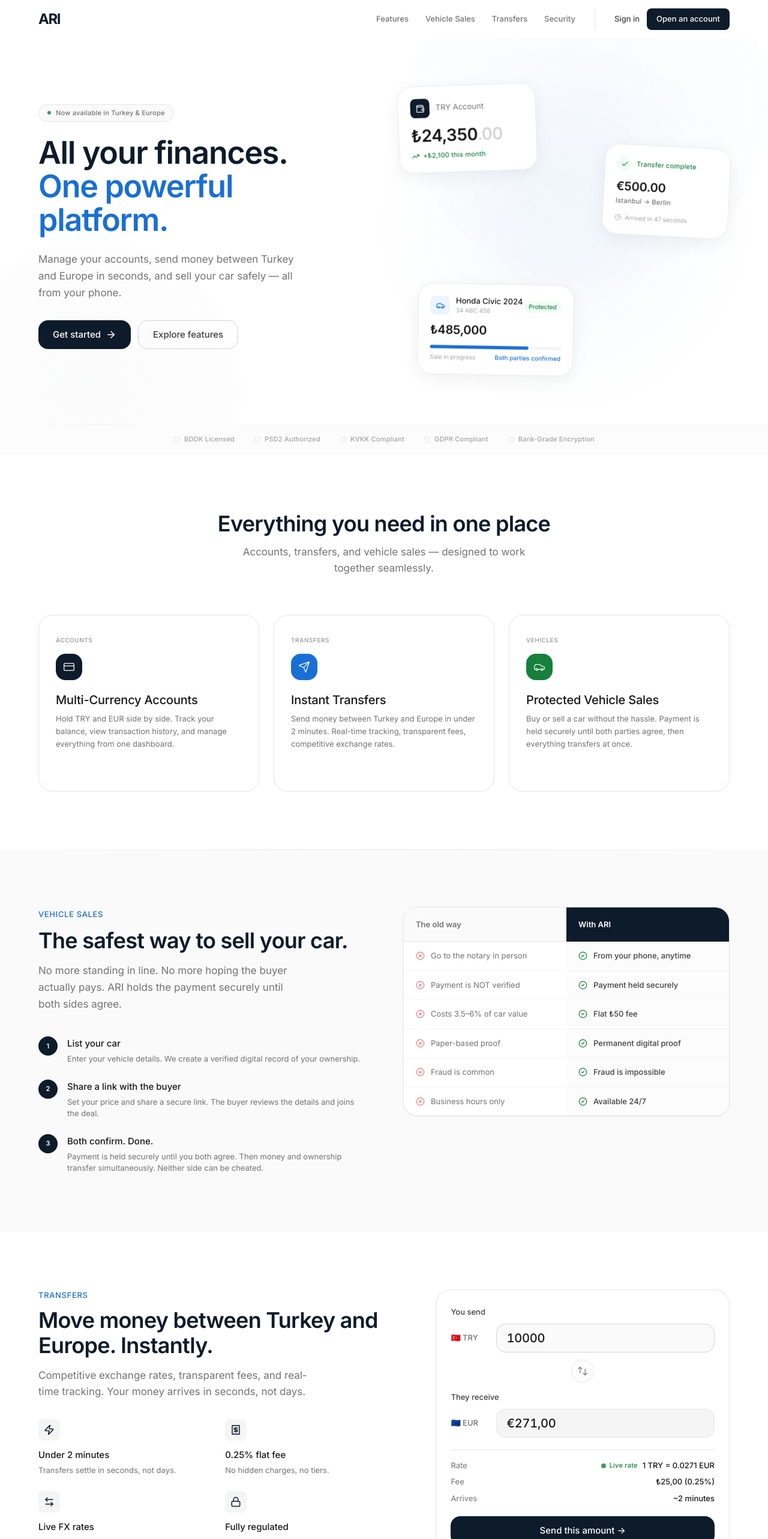
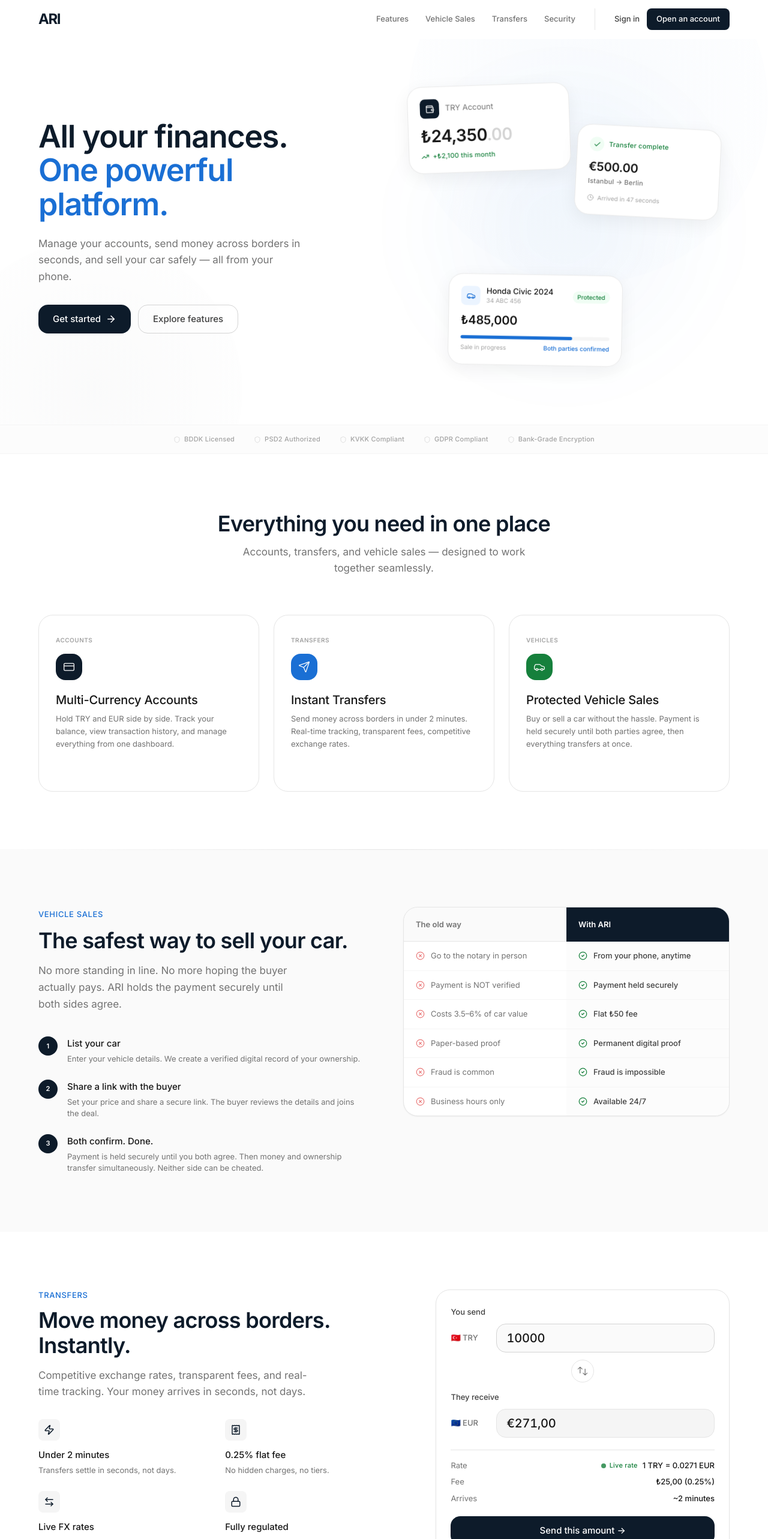
Before and after one commit to akgurbuz13/ari_finance, a Next.js app in the folder web/: page / in a window 1280 px wide. Shown: the top 2566 px of the page at 60% size. Built offline with nearby package versions, Linux system fonts and the light colour scheme.

Commit message:
Globalize landing page: bigger hero cards, remove region-specific language
- Make floating cards larger and closer together
- Remove "Now available in Turkey & Europe" badge
- Replace all Turkey/Europe mentions with global language
- Update metadata to match global positioning

```diff
--- a/web/app/layout.tsx
+++ b/web/app/layout.tsx
@@ -9,14 +9,14 @@ const inter = Inter({
 });
 
 export const metadata: Metadata = {
-  title: "ARI - The Financial Platform for Turkey & Europe",
+  title: "ARI - All Your Finances. One Powerful Platform.",
   description:
-    "Manage your accounts, send money instantly between Turkey and Europe, and sell your car safely. One platform, everything you need.",
-  keywords: ["fintech", "Turkey", "Europe", "money transfer", "vehicle sales", "TRY", "EUR", "cross-border", "financial platform", "secure payments", "digital banking"],
+    "Manage your accounts, send money instantly across borders, and sell your car safely. One platform, everything you need.",
+  keywords: ["fintech", "money transfer", "vehicle sales", "cross-border", "financial platform", "secure payments", "digital banking", "multi-currency"],
   openGraph: {
-    title: "ARI - The Financial Platform for Turkey & Europe",
+    title: "ARI - All Your Finances. One Powerful Platform.",
     description:
-      "Multi-currency accounts, instant transfers, and protected vehicle sales. The financial platform built for Turkey and Europe.",
+      "Multi-currency accounts, instant transfers, and protected vehicle sales. The financial platform built for the modern world.",
     type: "website",
   },
 };
--- a/web/app/page.tsx
+++ b/web/app/page.tsx
@@ -48,7 +48,7 @@ function HeroVisual() {
 
       {/* Card: Account Balance — top left */}
       <motion.div
-        className="absolute top-4 left-0 w-[230px]"
+        className="absolute top-4 left-4 w-[270px]"
         initial={{ opacity: 0, y: 30, rotate: -2 }}
         animate={{ opacity: 1, y: 0, rotate: -2 }}
         transition={{ duration: 0.7, delay: 0.3, ease: 'easeOut' }}
@@ -76,7 +76,7 @@ function HeroVisual() {
 
       {/* Card: Transfer — top right */}
       <motion.div
-        className="absolute top-28 right-0 w-[210px]"
+        className="absolute top-20 right-4 w-[240px]"
         initial={{ opacity: 0, y: 30, rotate: 3 }}
         animate={{ opacity: 1, y: 0, rotate: 3 }}
         transition={{ duration: 0.7, delay: 0.55, ease: 'easeOut' }}
@@ -101,9 +101,9 @@ function HeroVisual() {
         </motion.div>
       </motion.div>
 
-      {/* Card: Vehicle Sale — bottom left */}
+      {/* Card: Vehicle Sale — bottom center */}
       <motion.div
-        className="absolute bottom-0 left-8 w-[260px]"
+        className="absolute bottom-4 left-[15%] w-[290px]"
         initial={{ opacity: 0, y: 30, rotate: 1 }}
         animate={{ opacity: 1, y: 0, rotate: 1 }}
         transition={{ duration: 0.7, delay: 0.8, ease: 'easeOut' }}
@@ -220,13 +220,6 @@ export default function LandingPage() {
           <div className="grid grid-cols-1 lg:grid-cols-2 gap-12 items-center">
             {/* Copy */}
             <div className="max-w-xl">
-              <motion.div initial={{ opacity: 0, y: 12 }} animate={{ opacity: 1, y: 0 }}
-                transition={{ duration: 0.4, delay: 0.05 }}
-                className="inline-flex items-center gap-2 rounded-full bg-ova-50 border border-ova-200 px-3.5 py-1.5 mb-6">
-                <span className="w-1.5 h-1.5 rounded-full bg-ova-green animate-pulse" />
-                <span className="text-caption text-ova-500">Now available in Turkey &amp; Europe</span>
-              </motion.div>
-
               <motion.h1 initial={{ opacity: 0, y: 16 }} animate={{ opacity: 1, y: 0 }}
                 transition={{ duration: 0.5, delay: 0.12 }}
                 className="text-[2.75rem] md:text-[3.25rem] font-semibold text-ova-navy leading-[1.08] tracking-tight">
@@ -238,7 +231,7 @@ export default function LandingPage() {
               <motion.p initial={{ opacity: 0, y: 12 }} animate={{ opacity: 1, y: 0 }}
                 transition={{ duration: 0.5, delay: 0.22 }}
                 className="mt-6 text-body-lg text-ova-500 max-w-md leading-relaxed">
-                Manage your accounts, send money between Turkey and Europe in seconds, and sell your car safely — all from your phone.
+                Manage your accounts, send money across borders in seconds, and sell your car safely — all from your phone.
               </motion.p>
 
               <motion.div initial={{ opacity: 0, y: 12 }} animate={{ opacity: 1, y: 0 }}
@@ -298,7 +291,7 @@ export default function LandingPage() {
               {
                 icon: Send, color: 'bg-ova-blue', badge: 'Transfers',
                 title: 'Instant Transfers',
-                desc: 'Send money between Turkey and Europe in under 2 minutes. Real-time tracking, transparent fees, competitive exchange rates.',
+                desc: 'Send money across borders in under 2 minutes. Real-time tracking, transparent fees, competitive exchange rates.',
               },
               {
                 icon: Car, color: 'bg-ova-green', badge: 'Vehicles',
@@ -403,7 +396,7 @@ export default function LandingPage() {
             <AnimatedSection>
               <motion.p variants={fadeUp} className="text-body-sm font-medium text-ova-blue uppercase tracking-wider">Transfers</motion.p>
               <motion.h2 variants={fadeUp} className="mt-3 text-h1 text-ova-navy">
-                Move money between Turkey and Europe. Instantly.
+                Move money across borders. Instantly.
               </motion.h2>
               <motion.p variants={fadeUp} className="mt-4 text-body-lg text-ova-500 max-w-md">
                 Competitive exchange rates, transparent fees, and real-time tracking. Your money arrives in seconds, not days.
@@ -510,7 +503,7 @@ export default function LandingPage() {
           <div className="grid grid-cols-2 md:grid-cols-4 gap-8">
             <div className="col-span-2 md:col-span-1">
               <p className="ova-logo text-2xl">ARI</p>
-              <p className="mt-2 text-body-sm text-ova-500">The financial platform for<br />Turkey and Europe.</p>
+              <p className="mt-2 text-body-sm text-ova-500">The financial platform<br />built for the modern world.</p>
             </div>
             <div>
               <h4 className="text-caption text-ova-400 uppercase tracking-wide">Product</h4>
```
